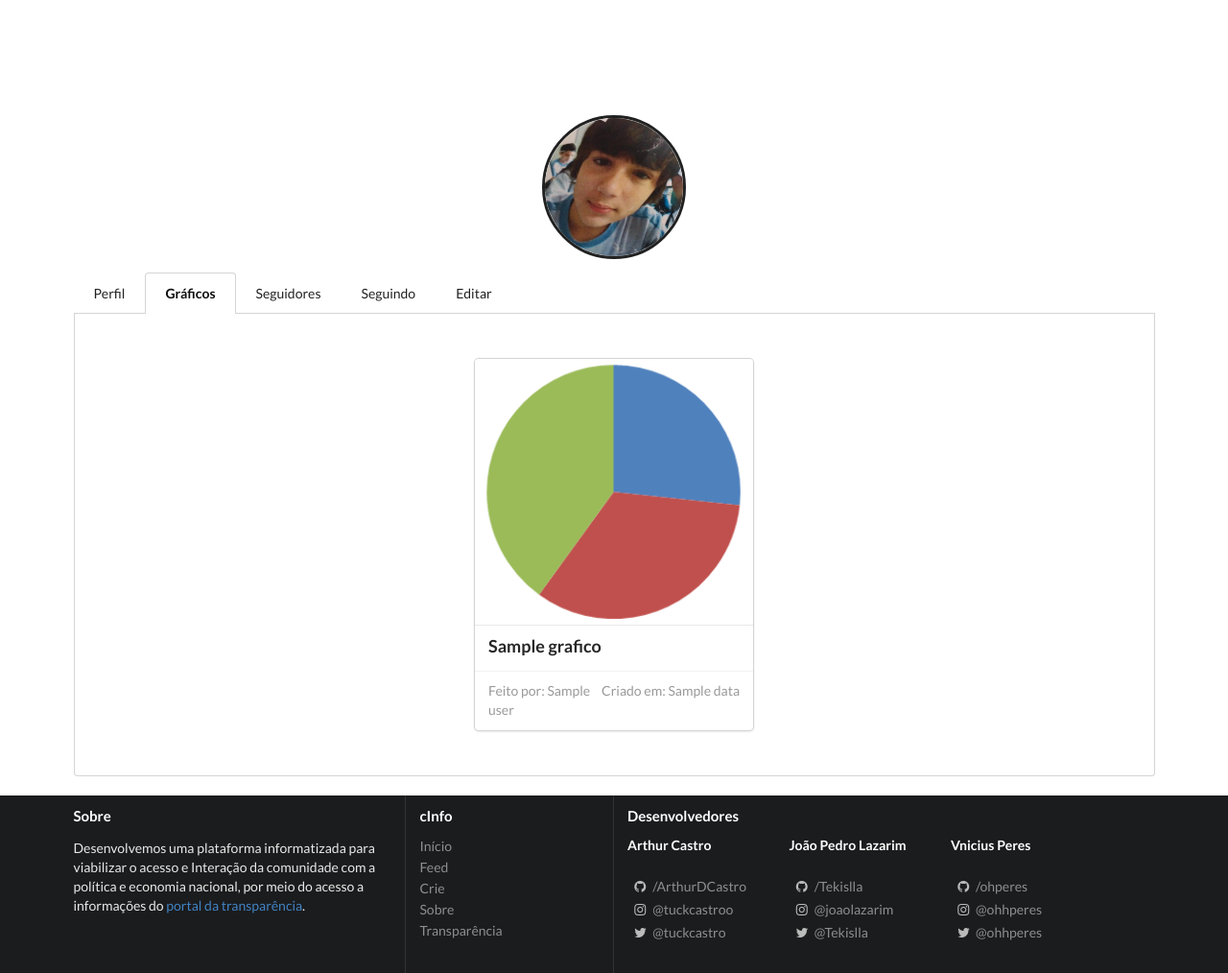
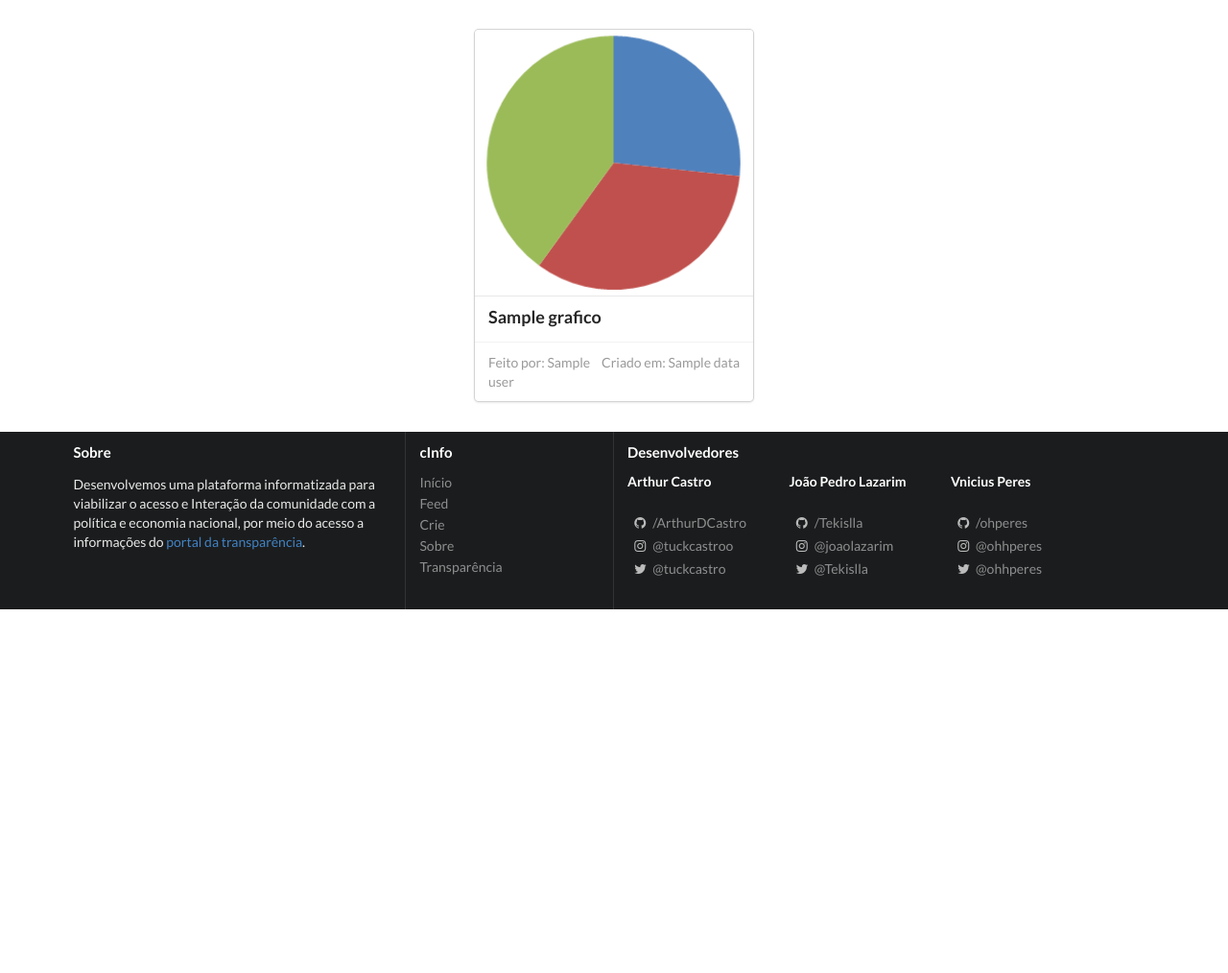
Before and after one commit to ArthurDCastro/cInfo, a PHP site: the page made by app/views/graficos.php in a window 1280 px wide. Shown: the whole page at 96% size. After the commit the page ends 635 px from the top, so only its background shows below. Run offline with PHP 8.4, Linux system fonts and the light colour scheme; the template is opened without the code that fills it: most values are stand-ins (such as "Sample title", 1, 10 or a date in 2020).

Commit message:
to com preguiça de dar esse commit

```diff
--- a/app/views/graficos.php
+++ b/app/views/graficos.php
@@ -1,42 +1,18 @@
 <link rel="stylesheet" href="assets/front_end/css/graficos.css">
-<link rel="stylesheet" href="assets/front_end/css/perfil.css">
-<br><br><br><br><br><br>
+
 <?php  if (!isset($data['graficos'])): ?>
-
-<div class="ui middle aligned center aligned grid" id="article">
-    <div class="ui container">
+    <div class="ui middle aligned center aligned grid">
+        <div class="ui container" id="erro">
             <div class="ui negative message">
                 <div class="header">
                     Ops você ainda não tem gráficos...
                 </div>
-            <p>Crie seus gráficos <b><a href="crie" style="color: darkred;">aqui</a></b></p>
+                <p>Crie seus gráficos <b><a href="crie" id="darkred"">aqui</a></b></p>
             </div>
         </div>
     </div>
-
 <?php else: ?>
-    <link rel="stylesheet" href="assets/front_end/css/perfil.css">
-
-    <div class="ui container" id="">
-        <img id="borda" class="ui centered small circular image" src="assets/files/img/lazinha.jpg">
-        <div class="ui top attached tabular menu">
-            <a href="perfil" class="item">
-                Perfil
-            </a>
-            <a href="graficos" class="active item">
-                Gráficos
-            </a>
-            <a href="seguidores" class="item">
-                Seguidores
-            </a>
-            <a href="seguindo" class="item">
-                Seguindo
-            </a>
-            <a href="editar" class="item">
-                Editar
-            </a>
-        </div>
-        <div class="ui bottom attached segment">
+    <div id="conteudo">
         <div class="ui link cards" id="cards">
             <?php foreach ($data['graficos'] as $grafico): ?>
                 <div class="ui centered card">
@@ -53,8 +29,5 @@
                 </div>
             <?php endforeach; ?>
         </div>
-
+    </div>
 <?php endif; ?>
-        </div>
-    </div>
-<br>
--- a/app/views/perfil.php
+++ b/app/views/perfil.php
@@ -2,6 +2,7 @@
 <script type="text/javascript" src="assets/front_end/js/perfil.js"></script>
 
 <br><br><br><br><br><br>
+
 <div class="ui container">
     <img id="borda" class="ui centered small circular image" src="assets/files/img/lazinha.jpg">
     <div class="ui top attached tabular menu">
--- a/assets/front_end/css/graficos.css
+++ b/assets/front_end/css/graficos.css
@@ -1,13 +1,13 @@
-#article {
-    margin-top: 50px;
-}
 #cards {
-    padding-top: 3%;
-    padding-bottom: 3%;
-}
-#fora {
-    margin-left: 10%;
-    margin-right: 10%;
-    background-color: #f2f2f2;
+     margin-top: 1.5%;
+     margin-bottom: 1.5%;
+ }
+
+#erro {
+    margin: 3%;
 
 }
+
+#darkred {
+    color: darkred;
+}
--- a/assets/front_end/css/seguidores.css
+++ b/assets/front_end/css/seguidores.css
@@ -1,3 +1,8 @@
+#cards {
+    margin-top: 1.5%;
+    margin-bottom: 1.5%;
+}
+
 #article{
     margin-top: 110px;
     margin-bottom: 50px;
```
Also changed, not shown: app/controller/Controller.php (+0 -136 lines), app/controller/perfil.php (+118 -4 lines), app/views/seguidores.php (+3 -27 lines). Lines whose indentation alone changed are shown as unchanged.
